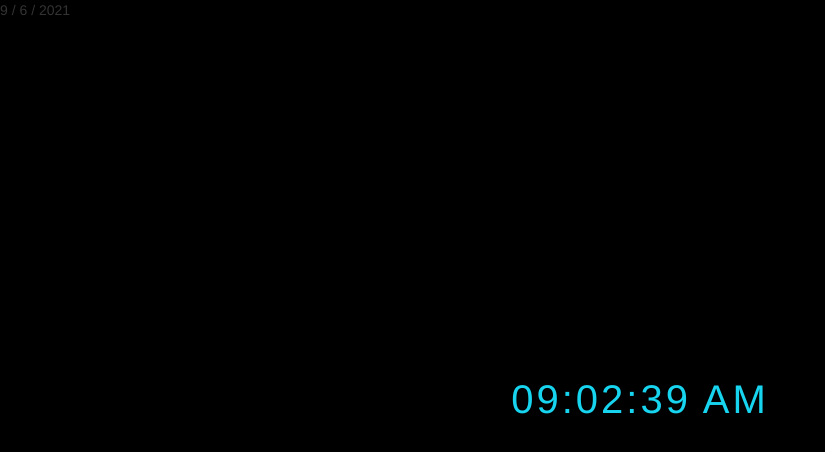
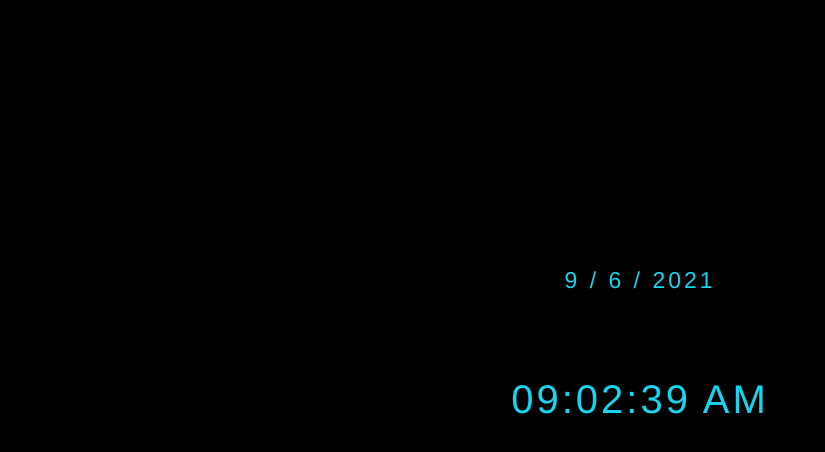
Before and after one commit to PavanDarji/Digital-Clock-javascript, a plain HTML site: page index.html in a window 1280 px wide. Shown: the whole page, without its empty margins (0-825 px from the left). Drawn offline with nearby package versions, Linux system fonts and the light colour scheme.

Commit message:
Update style.css

```diff
--- a/style.css
+++ b/style.css
@@ -10,3 +10,14 @@ body{
 	top: 50%;
 	transform: translateX(-50%) translateY(-50%);
 }
+
+.day{
+
+	color : #17D4ef;
+	font-size: 23px;
+	letter-spacing: 3px;
+	position: absolute;
+	left: 50%;
+	top: 35%;
+	transform: translateX(-50%) translateY(-50%);
+}
```
